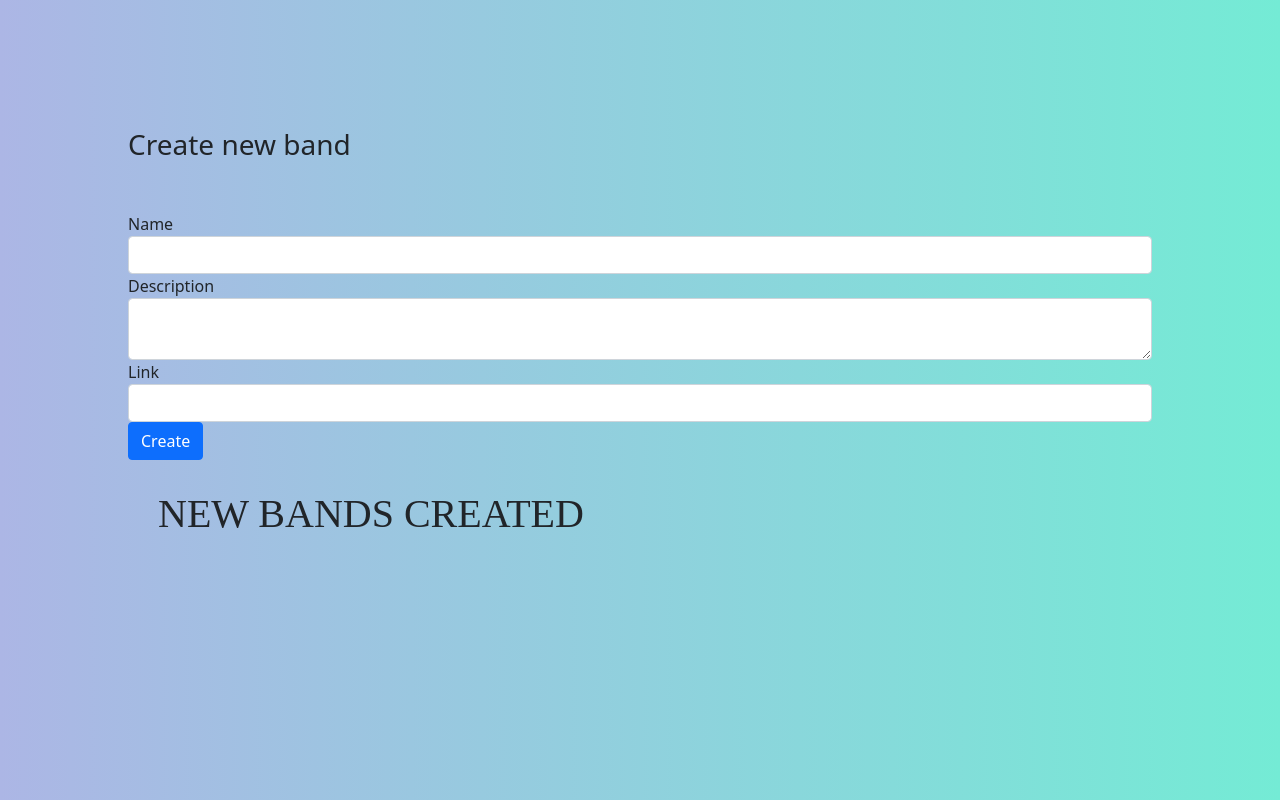
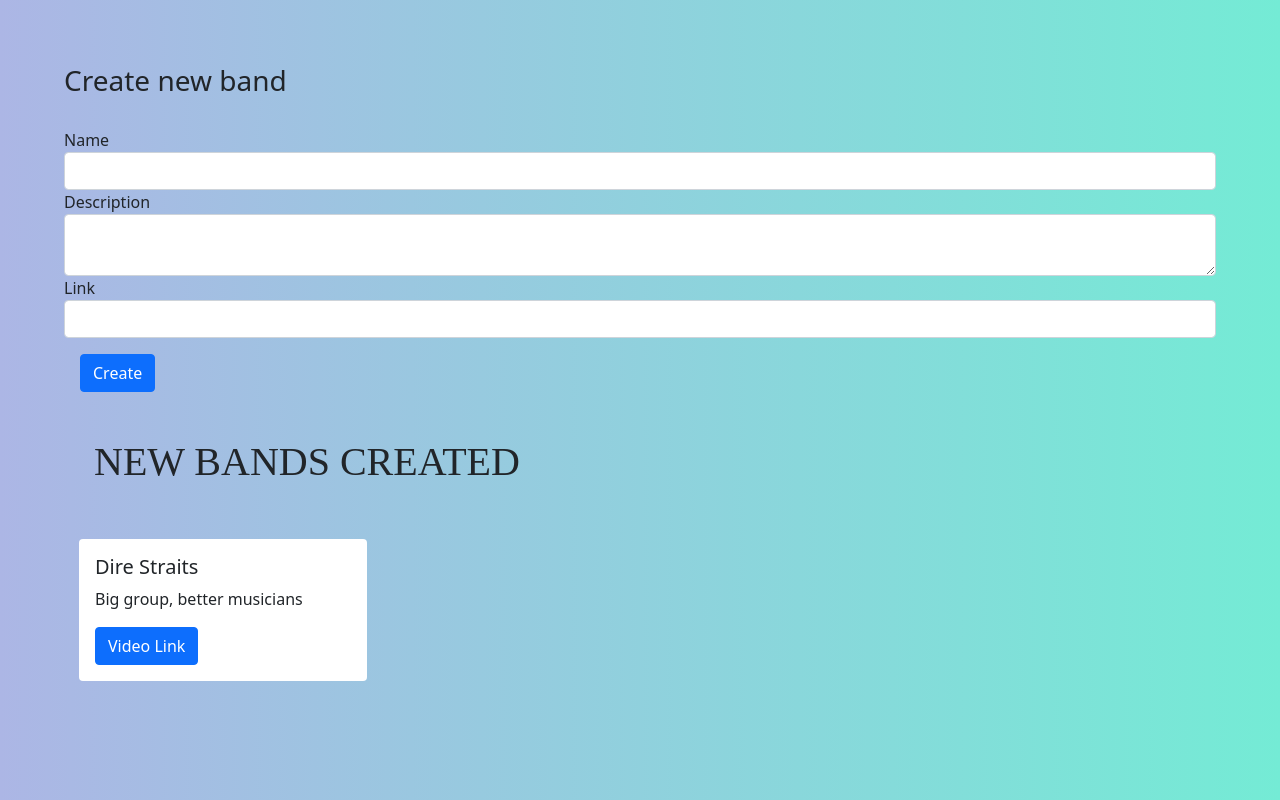
Before and after one commit to Analo-pez/Angular-Rocks, an Angular app: page /app-add-band in a window 1280 px wide. Built offline with nearby package versions, Linux system fonts and the light colour scheme; a web font is replaced by a local one.

Commit message:
create localStorage service

```diff
--- a/src/app/components/add-band/add-band.component.html
+++ b/src/app/components/add-band/add-band.component.html
@@ -1,25 +1,34 @@
 <main class="pageAdd">
     <h3 class="pageAdd__title">Create new band</h3>
     <form (ngSubmit)="onSubmit(registerForm)" class="form" #registerForm="ngForm">
+        <span class="msg" *ngIf="registerForm.submitted && registerForm.controls['first'].errors">Required</span>
         <div class="form-group">
             <label for="fistNameInput">Name</label>
             <input type="text" class="form-control" id="nameInput" [(ngModel)]="bandsAdd.name" name="first" required>
         </div>
+        <span class="msg" *ngIf="registerForm.submitted && registerForm.controls['description'].errors">Required</span>
         <div class="form-group">
             <label for="descriptionInput">Description</label>
-            <textarea type="text" class="form-control" id="descriptionInput" name="last" [(ngModel)]="bandsAdd.description" required></textarea>
+            <textarea type="text" class="form-control" id="descriptionInput" name="description" [(ngModel)]="bandsAdd.description" required></textarea>
         </div>
+        <span class="msg" *ngIf="registerForm.submitted && registerForm.controls['link'].errors">Required</span>
         <div class="form-group">
             <label for="linkInput">Link</label>
-            <input type="text" class="form-control" id="linkInput" [(ngModel)]="bandsAdd.link" name="link">
+            <input type="text" class="form-control" id="linkInput" [(ngModel)]="bandsAdd.link" name="link" required>
         </div>
-
-        <button type="submit" class="btn btn-primary">Create</button>
+        <button type="submit" class="btn btn-primary m-3">Create</button>
     </form>
     <h1 class="pageList__title">
         New bands created
     </h1>
     <section class="pageList__results">
-        <app-result *ngFor="let band of arrayBands, index as i" (click)="delete(i)"></app-result>
+        <div class="card pageList__results--card" style="width: 18rem;" *ngFor="let band of arrayBands, index as i">
+            <div class="card-body">
+                <h5 class="card-title">{{band.name}}</h5>
+                <p class="card-text">{{band.description}}</p>
+                <a href="{{band.link}}" class="btn btn-primary" target="_blank">Video Link</a>
+            </div>
+        </div>
+        <!-- <app-result [band]="band" *ngFor="let band of arrayBands, index as i" (click)="delete(i)"></app-result> -->
     </section>
 </main>
--- a/src/app/components/add-band/add-band.component.scss
+++ b/src/app/components/add-band/add-band.component.scss
@@ -6,7 +6,14 @@
     background: -webkit-linear-gradient(to right, #ACB6E5, #74ebd5);
     /* Chrome 10-25, Safari 5.1-6 */
     background: linear-gradient(to right, #ACB6E5, #74ebd5);
+    @media (min-width: 500px) {
+        padding: 5%;
+    }
     &__title {
-        margin-bottom: 50px;
+        margin-bottom: 30px;
     }
 }
+
+.msg {
+    color: red;
+}
--- a/src/app/components/add-band/add-band.component.ts
+++ b/src/app/components/add-band/add-band.component.ts
@@ -2,6 +2,9 @@ import { Component, OnInit } from '@angular/core';
 import { BandsDataService } from '../../services/bands-data.service';
 import { Band } from '../../models/band';
 import { NgForm } from '@angular/forms';
+import { LocalstorageService } from '../../services/localstorage.service';
+
+
 
 @Component({
   selector: 'app-add-band',
@@ -12,25 +15,36 @@ export class AddBandComponent implements OnInit {
 
   bandsAdd: Band;
 
-  arrayBands = [];
+  arrayBands = [{
+    name: "Dire Straits",
+    description: "Big group, better musicians",
+    link: "https://www.youtube.com/watch?v=8Pa9x9fZBtY"
+  }];
 
 
-  constructor(private dataService: BandsDataService) {
+  constructor(private dataService: BandsDataService,
+    private localService: LocalstorageService) {
+
     this.bandsAdd = JSON.parse(localStorage.getItem('band'));
+    console.log(this.bandsAdd)
   }
 
 
   ngOnInit(): void {
     this.bandsAdd = new Band();
-    this.arrayBands;
 
   }
 
 
   onSubmit(form: NgForm) {
-    localStorage.setItem('band', JSON.stringify(this.bandsAdd))
-    this.arrayBands.push(this.bandsAdd)
-    console.log(this.arrayBands)
+    if (form.invalid) {
+      return;
+    }
+    else {
+      this.localService.setLocal('band', this.bandsAdd);
+      this.arrayBands.push(this.bandsAdd);
+      console.log(this.arrayBands);
+    }
 
   }
 
--- /dev/null
+++ b/src/app/services/localstorage.service.ts
@@ -0,0 +1,41 @@
+import { Injectable } from '@angular/core';
+
+@Injectable({
+  providedIn: 'root'
+})
+export class LocalstorageService {
+
+  constructor() { }
+
+  setLocal(key: string, data: any) {
+    try {
+      localStorage.setItem('band', JSON.stringify(data))
+    } catch (e) {
+      console.log(e);
+    }
+  }
+  getLocal(key: string) {
+    try {
+      return JSON.parse(localStorage.getItem(key))
+    } catch (e) {
+      console.log(e);
+    }
+  }
+
+  removeLocal(key: string): void {
+    try {
+      localStorage.removeItem(key)
+    } catch (e) {
+      console.log(e);
+    }
+  }
+
+  clearLocal() {
+    try {
+      localStorage.clear();
+    } catch (e) {
+      console.log(e);
+    }
+  }
+
+}
```
